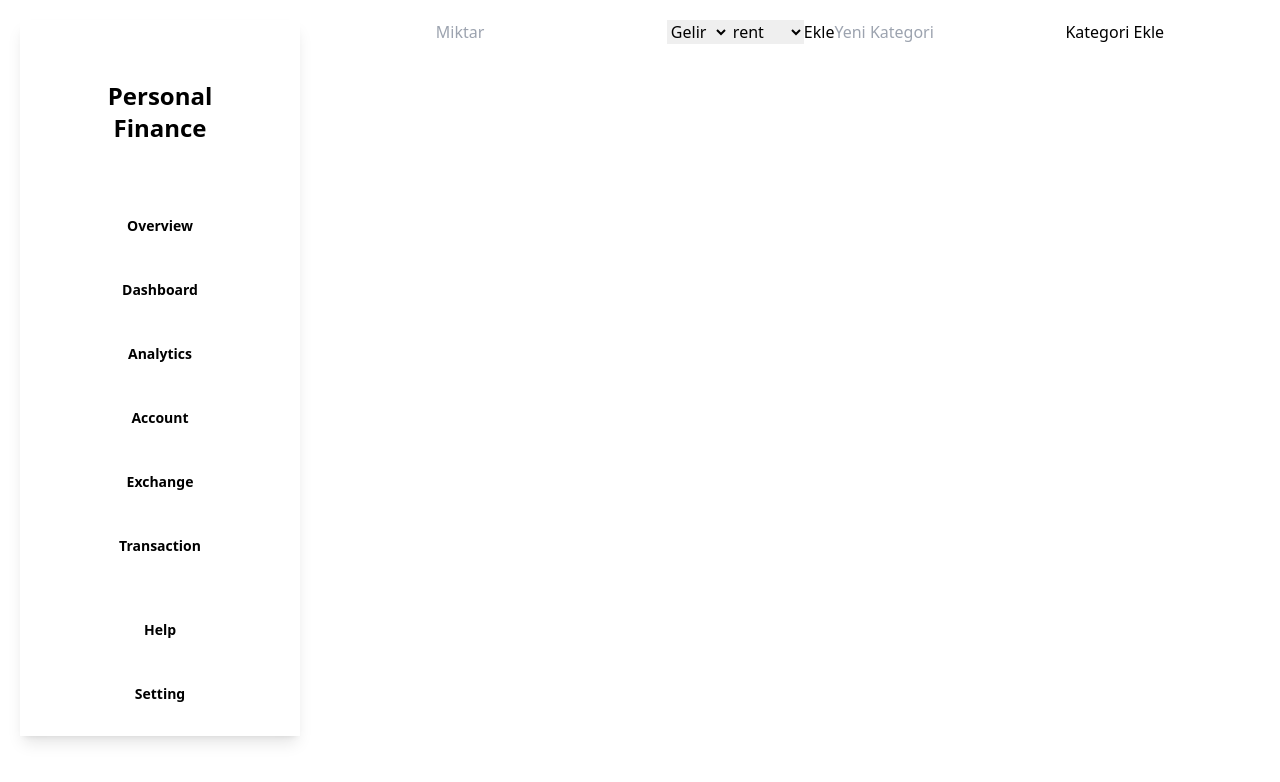
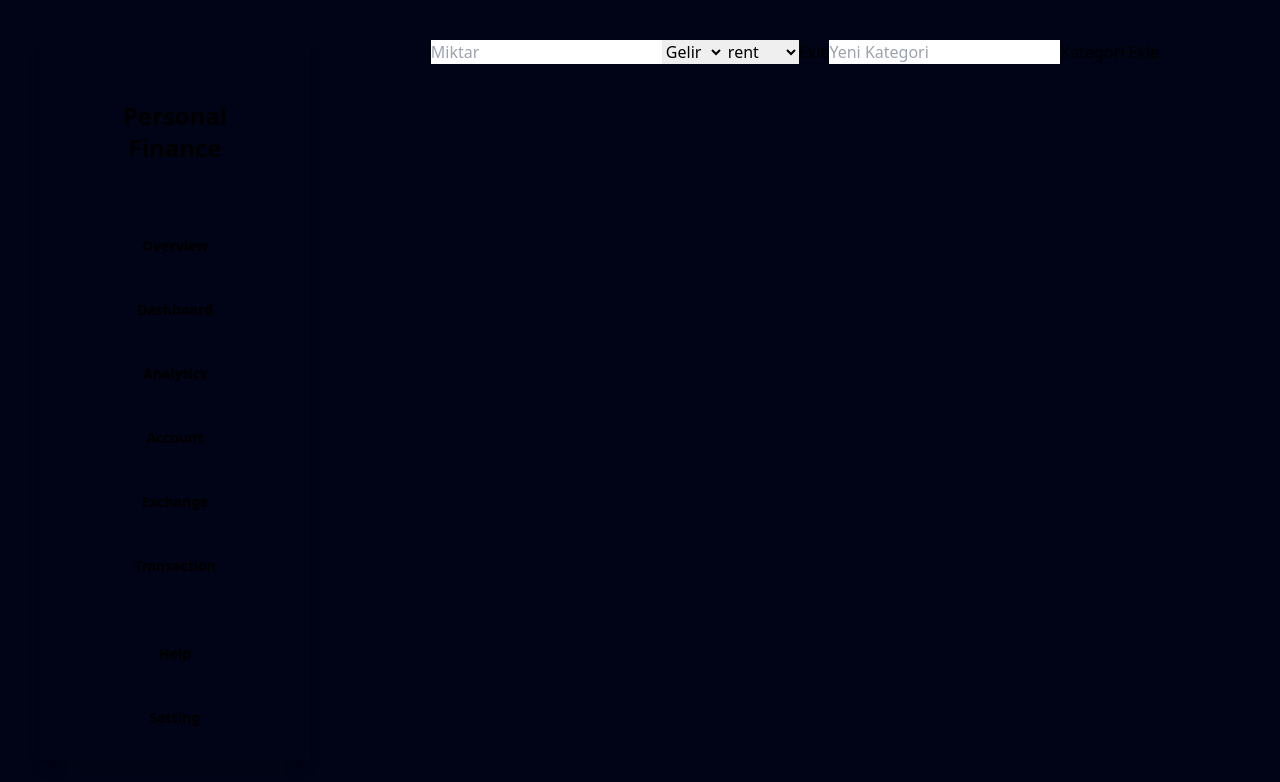
Before and after one commit to ertugrulsertaslan/personal-finance-tracker, a React (Vite) app: page / in a window 1280 px wide. Shown: the top 782 px of the page. Built offline with nearby package versions, Linux system fonts and the light colour scheme.

Commit message:
fix app container

```diff
--- a/src/App.css
+++ b/src/App.css
@@ -1,5 +1,7 @@
 #root {
   max-width: 1380px;
+
   margin: 0 auto;
   text-align: center;
+  background-color: #010416;
 }
--- a/src/App.jsx
+++ b/src/App.jsx
@@ -5,7 +5,7 @@ import Menu from "./components/Menu.jsx";
 function App() {
   return (
     <>
-      <div className="flex flex-wrap">
+      <div className="flex flex-wrap h-screen p-5">
         <div className="w-full sm:w-auto md:w-1/4 lg:w-1/4 xl:w-1/4 p-5">
           <Menu />
         </div>
```
